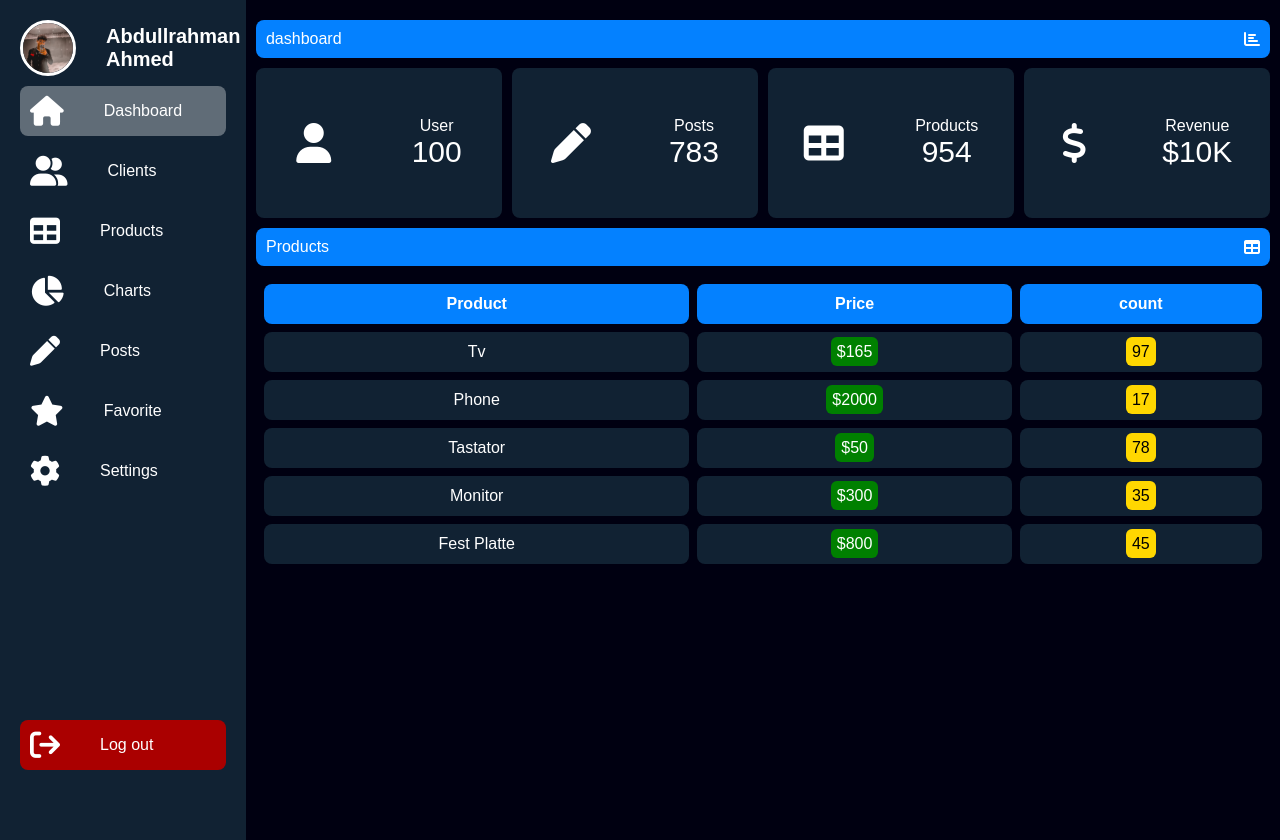
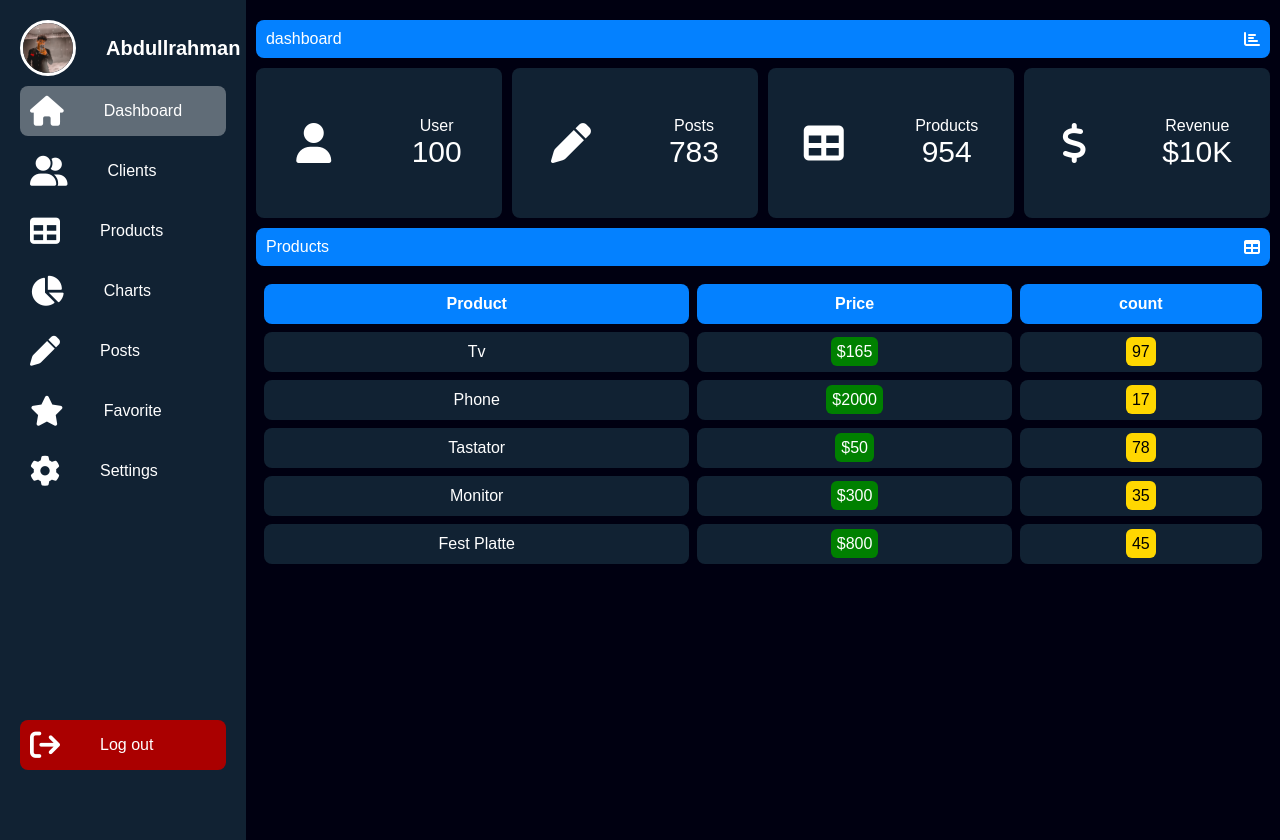
Before and after one commit to AbdullrahmanAhmed/Dashboard, a plain HTML site: page index.html in a window 1280 px wide. Drawn offline with Linux system fonts and the light colour scheme.

Commit message:
mster index.html

```diff
--- a/index.html
+++ b/index.html
@@ -20,7 +20,7 @@
               alt="profile"
             />
           </div>
-          <h2>Abdullrahman Ahmed</h2>
+          <h2>Abdullrahman</h2>
         </li>
         <li>
           <a class="active" href="#">
```
